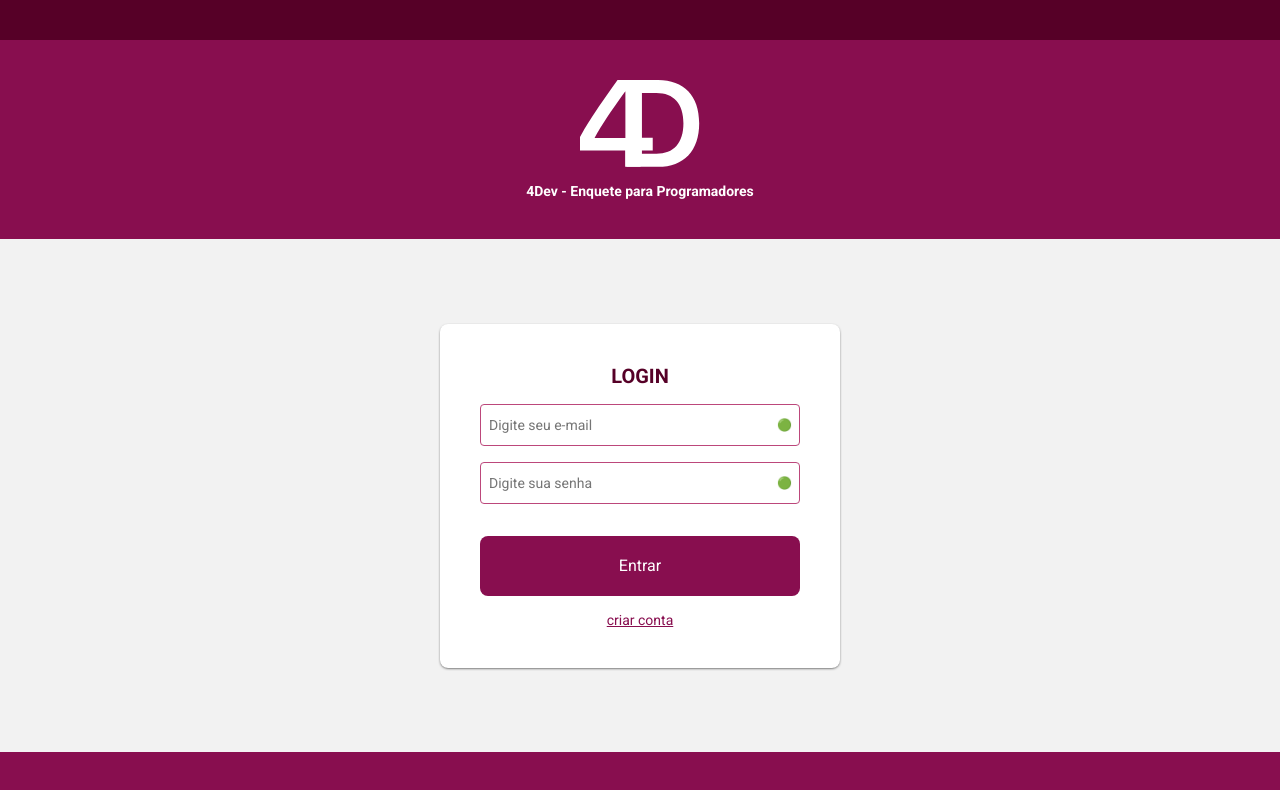
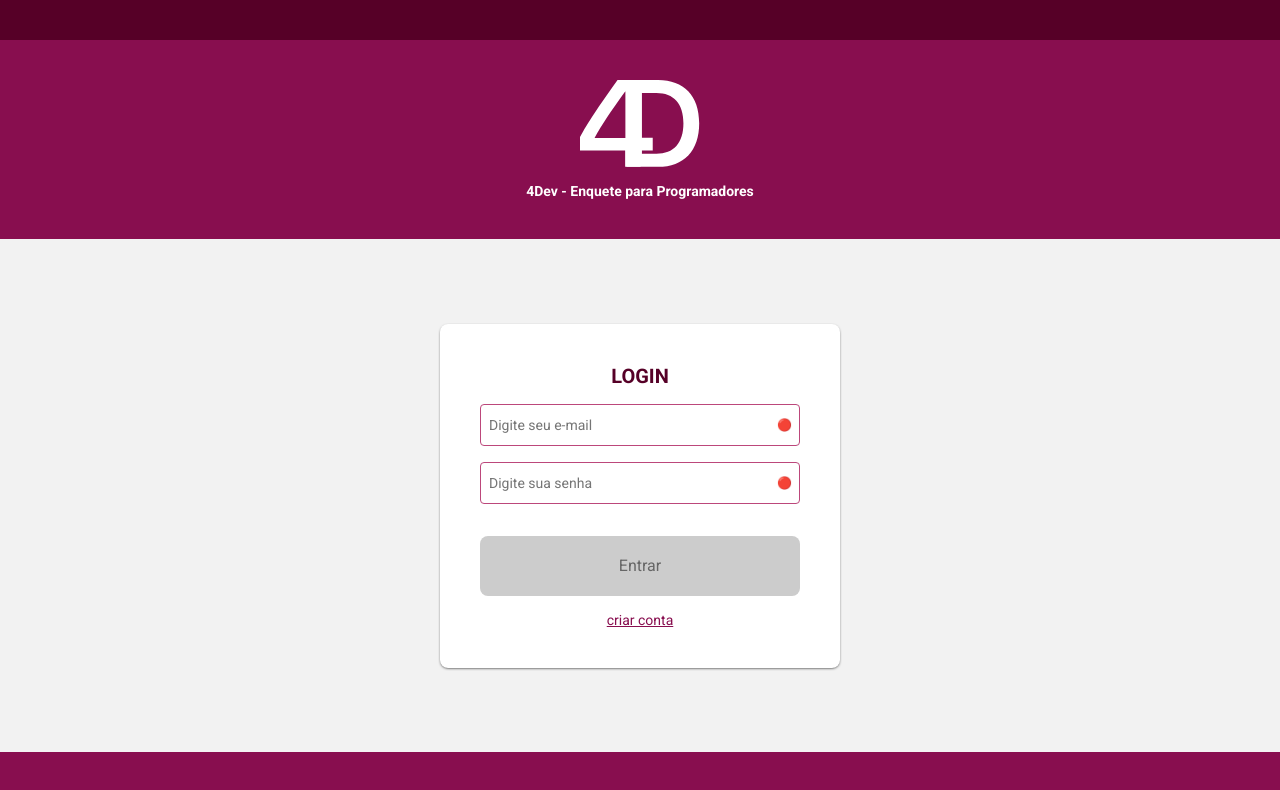
Before and after one commit to JulioOLV/clean-react, a React app: page /login in a window 1280 px wide. Shown: the top 790 px of the page. Built offline with nearby package versions, Linux system fonts and the light colour scheme.

Commit message:
refactor: adjust login factory to use validation composite

```diff
--- a/src/main/factories/pages/login/login-factory.tsx
+++ b/src/main/factories/pages/login/login-factory.tsx
@@ -2,16 +2,21 @@ import React from 'react'
 import { Login } from '@/presentation/pages'
 import { AxiosHttpClient } from '@/infra/http/axios-http-client/axios-http-client'
 import { RemoteAuthentication } from '@/data/usecases/authentication/remote-authentication'
+import { ValidationComposite } from '@/validation/validators'
+import { ValidationBuilder } from '@/validation/validators/builder/validation-builder'
 
 export const makeLogin: React.FC = () => {
   const url = 'http://fordevs.herokuapp.com/api/login'
   const axiosHttpClient = new AxiosHttpClient()
   const remoteAuthentication = new RemoteAuthentication(url, axiosHttpClient)
-  // const validationComposite = criar builder
+  const validationComposite = ValidationComposite.build([
+    ...ValidationBuilder.field('email').required().email().build(),
+    ...ValidationBuilder.field('password').required().min(5).build()
+  ]);
   return (
     <Login
       authentication={remoteAuthentication}
-      validation={null}
+      validation={validationComposite}
     />
   )
 }
--- a/src/presentation/pages/login/login.tsx
+++ b/src/presentation/pages/login/login.tsx
@@ -23,7 +23,6 @@ const Login: React.FC<Props> = ({ validation, authentication }: Props) => {
   })
 
   useEffect(() => {
-    // TODO: Ajustar para receber um builder de validation
     setState({
       ...state,
       emailError: validation?.validate('email', state.email),
```
